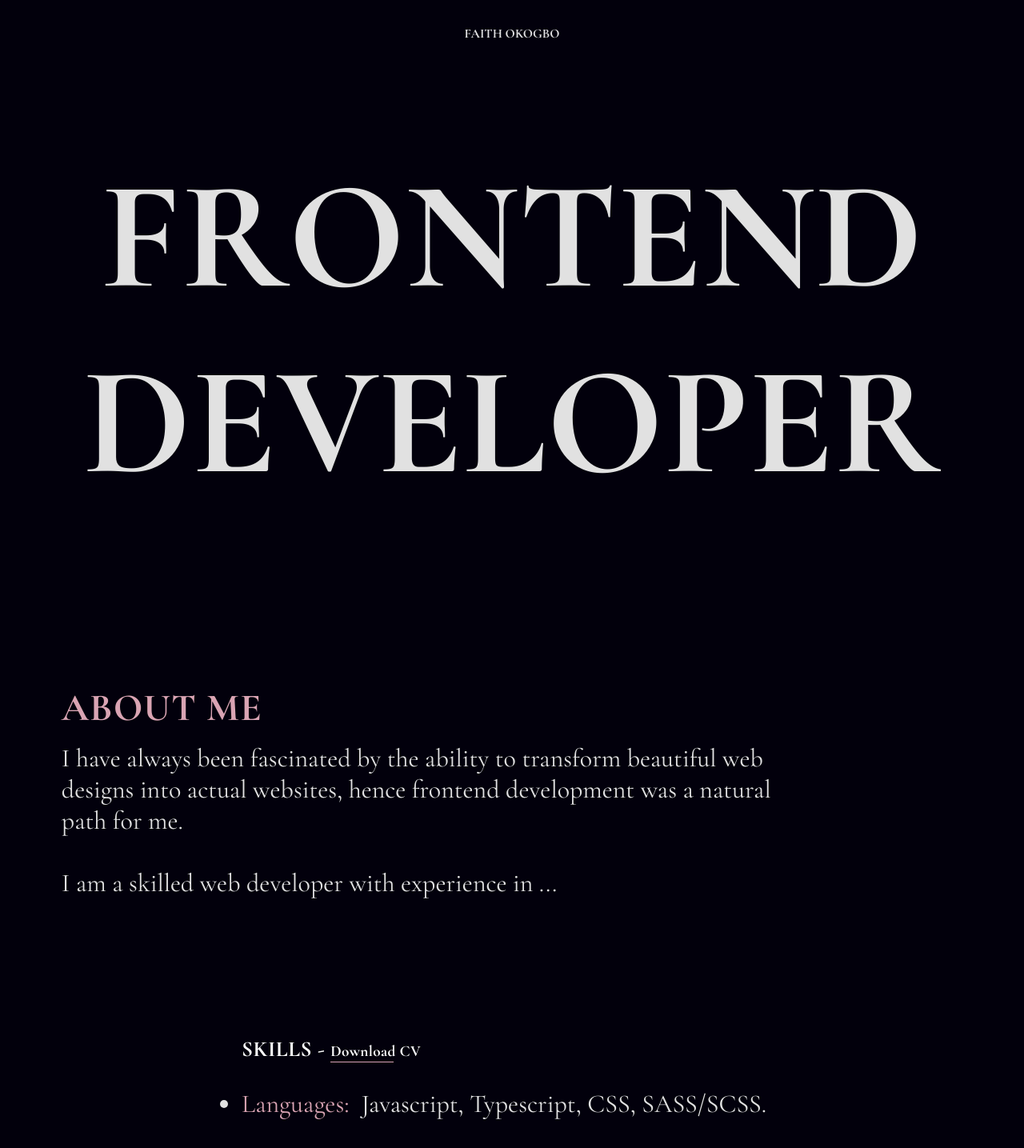
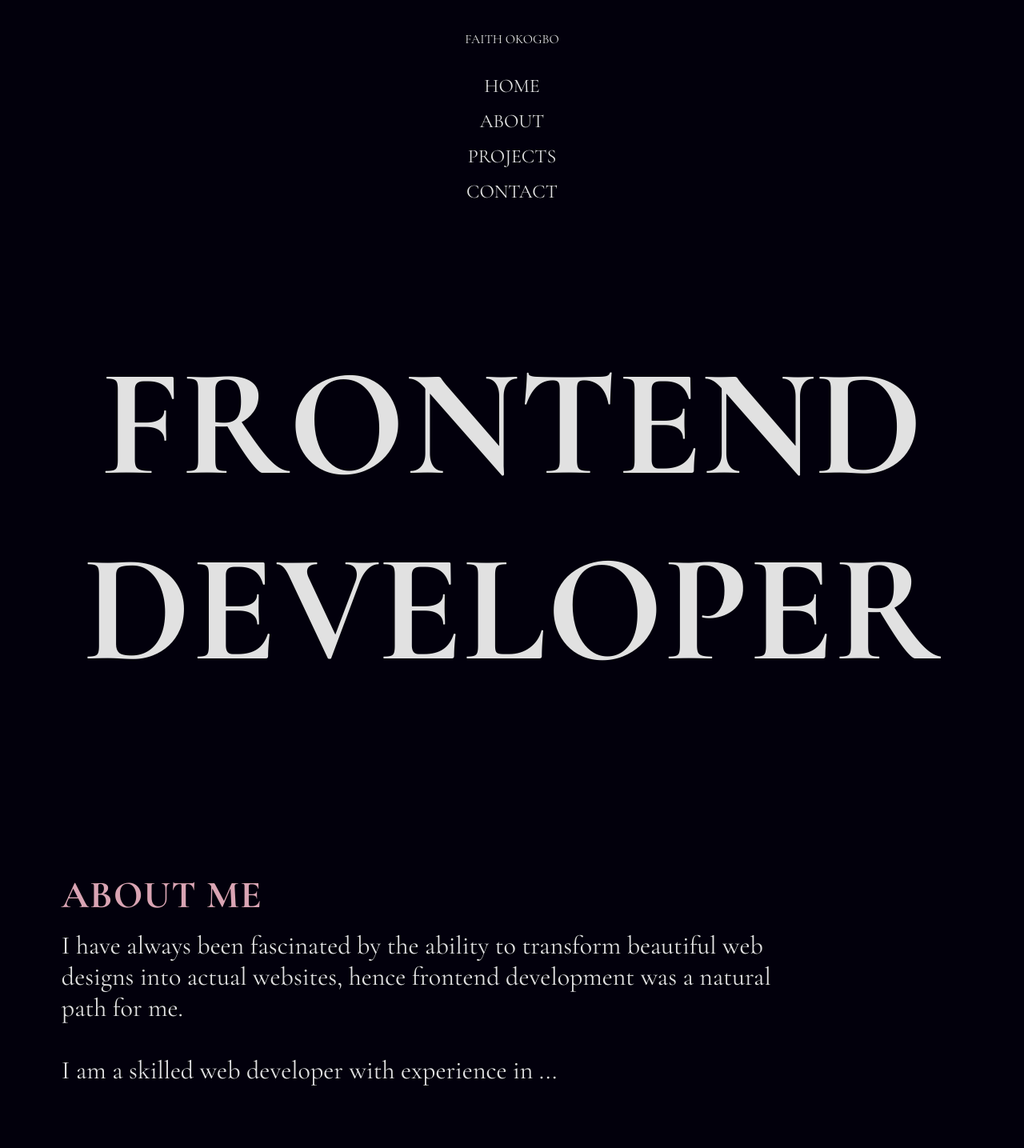
Before and after one commit to faithandjs/portfolio, a React (Create React App) app: page / in a window 1280 px wide. Shown: the top 1435 px of the page at 80% size. Built offline with nearby package versions, Linux system fonts and the light colour scheme; a web font is replaced by a local one.

Commit message:
started on menu

```diff
--- a/package.json
+++ b/package.json
@@ -15,7 +15,6 @@
     "react-dom": "^18.0.0",
     "react-scripts": "5.0.1",
     "sass": "^1.54.4",
-    "scrolltrigger": "^1.0.1",
     "split-type": "^0.3.3",
     "typescript": "^4.6.3",
     "web-vitals": "^2.1.4"
--- a/src/components/Projects/index.tsx
+++ b/src/components/Projects/index.tsx
@@ -11,7 +11,7 @@ export default function Index() {
   const { id, name, img, target, live, tags, text } = onDisplay;
 
   return (
-    <section className='work'>
+    <section className='work' id='projects'>
       <h3>PROJECTS</h3>
 
       <div className='gallery'>
--- a/src/components/Projects/projects.scss
+++ b/src/components/Projects/projects.scss
@@ -35,17 +35,18 @@
     }
     .details {
       text-align: start;
+      padding-top: 1rem;
       .top {
         display: flex;
         justify-content: space-between;
         h3 {
-          font-size: 2rem;
+          font-size: 1.8rem;
           text-decoration: underline;
           text-decoration-color: $main;
           padding: 3px 0;
           position: relative;
           color: white;
-          font-family: 'Cormorant Garamond', serif;
+          text-align: start;
         }
         .img-box2 {
           height: x45px;
@@ -84,7 +85,6 @@
   .slider-box {
     overflow: auto;
     overflow-x: hidden;
-    // margin: 0 15px;
     width: 26vw;
     .slider {
       width: max-content;
--- a/src/components/home.tsx
+++ b/src/components/home.tsx
@@ -1,6 +1,5 @@
 import React, { useEffect } from 'react';
 import { gsap } from 'gsap';
-import { ScrollTrigger } from 'gsap/ScrollTrigger';
 import SplitType from 'split-type';
 
 import Projects from './Projects';
@@ -12,14 +11,11 @@ import './home.css';
 import './sass/style.scss';
 
 export const Home = () => {
-  gsap.registerPlugin(ScrollTrigger);
-
-  // idea 💡 make the role display the video and on hover, create a cursor that is the video in a circle
-
+  // const [menuState, setMenu] = useState(false);
   useEffect(() => {
     let ctx = gsap.context(() => {
       const load = gsap.timeline();
-      const role = new SplitType('.banner h1', { types: 'chars' }).chars;
+      const role = new SplitType('.home h1', { types: 'chars' }).chars;
       load
         .fromTo(
           'nav',
@@ -48,15 +44,11 @@ export const Home = () => {
             duration: 2,
             ease: 'power4.out',
           }
-        )
-        .to('.gif-box img', {
-          opacity: 1,
-        });
-      const el = document.querySelector('.banner')!;
+        );
+
+      const el = document.querySelector('.home')!;
       const cursor = document.querySelector('.cursor');
       const moveCircle = (e: any) => {
-        // console.log(e);
-        // e.type !== 'mousemove' && console.log(e);
         gsap.to(cursor, {
           css: {
             left: e.pageX - 50,
@@ -82,6 +74,37 @@ export const Home = () => {
           autoAlpha: 0,
         });
       });
+      // const menuButton = document.querySelector('nav h4 button')!;
+      // const menu = document.querySelector('nav ul')!;
+
+      // const tl = gsap.timeline({ paused: true });
+
+      // tl.fromTo(
+      //   menu,
+      //   {
+      //     y: -1000,
+      //     opacity: 0,
+      //     height: 0,
+      //   },
+      //   {
+      //     duration: 1,
+      //     opacity: 1,
+      //     yPercent: -100,
+      //     height: '300px',
+      //   }
+      // );
+
+      // menuButton.addEventListener('click', () => {
+      //   if (!menuState) {
+      //     console.log(menuState, 'so play');
+      //     tl.play();
+      //     setMenu(true);
+      //   } else {
+      //     console.log(menuState, 'so reverse');
+      //     tl.reverse();
+      //     setMenu(false);
+      //   }
+      // });
     });
 
     return () => ctx.revert();
@@ -89,16 +112,25 @@ export const Home = () => {
   return (
     <div className='body'>
       <nav>
-        <h4>Faith Okogbo</h4>
+        <h4>
+          <button>Faith Okogbo</button>
+        </h4>
+        <ul>
+          {['home', 'about', 'projects', 'contact'].map((item, key) => (
+            <li key={key}>
+              <a href={`#${item}`}>{item}</a>
+            </li>
+          ))}
+        </ul>
       </nav>
-      <section className='banner'>
+      <section className='home' id='home'>
         <img src={debs} alt='' className='cursor' />
         <h1>
           FRONTEND <br />
           DEVELOPER
         </h1>
       </section>
-      <section className='about'>
+      <section className='about' id='about'>
         <div className='wrapper'>
           <div>
             <h3>About me</h3>
@@ -112,7 +144,7 @@ export const Home = () => {
           </div>
           <div>
             <h3>
-              skills -&nbsp;
+              skills ⎻&nbsp;
               <a href='okogbo-faith-cv.pdf' download>
                 Download CV
               </a>
--- a/src/components/sass/style.scss
+++ b/src/components/sass/style.scss
@@ -13,6 +13,7 @@
   padding: 0;
   // transition: all 0.2s ease-out;
   color: #e1e1e1;
+  font-family: 'Cormorant Garamond', serif;
 }
 button {
   border: 0;
@@ -21,6 +22,7 @@ button {
 }
 a,
 button {
+  text-decoration: none;
   &:hover {
     cursor: pointer;
   }
@@ -56,12 +58,11 @@ section {
 }
 
 h3,
-a {
+h3 a {
   text-transform: uppercase;
   font-weight: 900;
   font-size: 3rem;
   color: $main;
-  text-decoration: none;
   padding: 1.2rem 0;
   line-height: 0.95;
   letter-spacing: 0.02em;
@@ -71,9 +72,22 @@ nav {
   text-align: center;
   padding: 2rem 0;
   opacity: 0;
-  h4 {
+  h4 button {
     font-size: 1rem;
     text-transform: uppercase;
+  }
+  ul {
+    // transform: translateY(-1000px);
+    // opacity: 0;
+    // height: 0;
+    padding: 2rem 0;
+    display: flex;
+    flex-direction: column;
+    gap: 15px;
+    li a {
+      text-transform: uppercase;
+      // padding: ;
+    }
   }
 }
 .body {
@@ -81,10 +95,9 @@ nav {
   position: relative;
   margin: auto auto 20px;
   min-width: 278px;
-  font-family: 'Cormorant Garamond', serif;
 }
 
-.banner {
+.home {
   cursor: none;
   min-height: unset;
   height: calc(100vh - 4rem);
@@ -139,6 +152,8 @@ nav {
         grid-column: 3/11;
         h3,
         a {
+          display: flex;
+          align-items: center;
           font-size: 1.7rem;
           position: relative;
           width: max-content;
@@ -168,9 +183,15 @@ nav {
     }
   }
   ul {
-    list-style-type: disc;
     li {
       padding: 1rem 0;
+      &::marker {
+        content: '*';
+        font-size: 0.8em;
+        padding-right: 2px;
+        color: $main;
+      }
+
       .header {
         color: $main;
       }
@@ -179,7 +200,7 @@ nav {
 }
 
 @media only screen and (max-width: 1024px) {
-  .banner {
+  .home {
     h1 {
       font-size: 7rem;
     }
@@ -202,7 +223,6 @@ nav {
       }
 
       .slider-box {
-        padding: 1rem 2rem;
         overflow-x: scroll;
         width: 100%;
         margin: 0;
@@ -229,7 +249,7 @@ nav {
 }
 
 @media only screen and (max-width: 768px) {
-  .banner {
+  .home {
     h1 {
       font-size: 5.5rem;
     }
@@ -237,9 +257,13 @@ nav {
   .cursor {
     height: 3.5rem;
   }
-  .about .wrapper {
-    display: flex;
-    flex-direction: column;
+  .about {
+    .wrapper {
+      display: flex;
+      flex-direction: column;
+    }
+  }
+  .work {
   }
 }
 
@@ -251,7 +275,7 @@ nav {
   a {
     font-size: 2.3rem;
   }
-  .banner {
+  .home {
     h1 {
       font-size: 3.5rem;
     }
```
Also changed, not shown: 1 other file (tests, documents, lock files or other folders).
